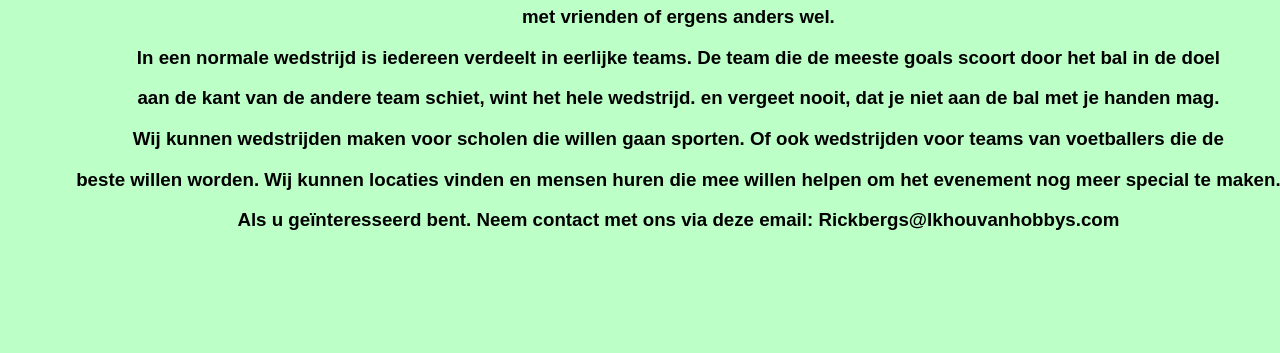
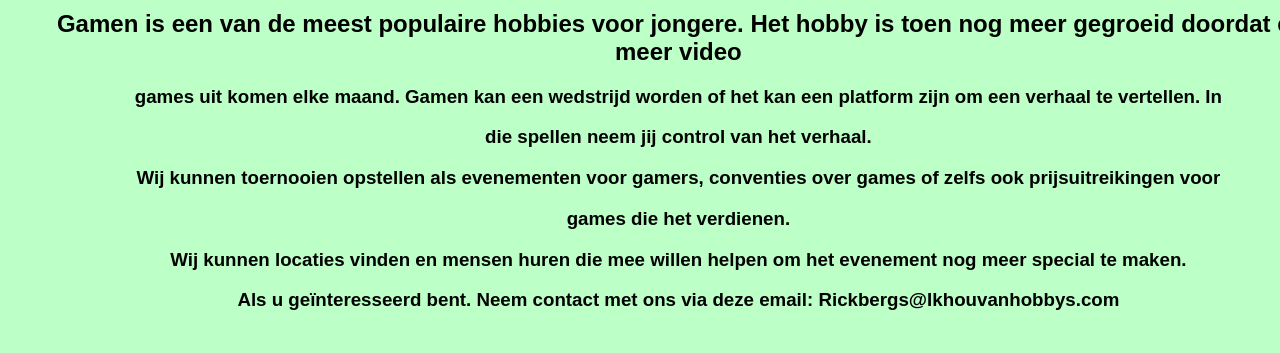
Before and after one commit to RyanFPM/Vistaopdracht2.1, a plain HTML site: page Gamen.html in a window 1280 px wide. Shown: the part 447-800 px from the top of the page. Drawn offline with Linux system fonts and the light colour scheme.

Commit message:
De informatie
jaja

```diff
--- a/Gamen.html
+++ b/Gamen.html
@@ -69,7 +69,7 @@
 
 
 
-
+      <h1>Gamen</h1>
 
       <button onclick="window.location.href='./index.html'" class="btn"> <img src="MicrosoftTeams-image (4).png" alt="game" style="width:700px;height:300px;"></button>
 
@@ -77,14 +77,12 @@
 
 
 
-      <h2 style="color:rgb(0, 0, 0)">  Voetbal is een van de meest populaire sporten die er zijn. Iedereen heeft heus wel eens gevoetbald op schoolplein, in een park</h2>
-        <h3 style="color:rgb(0, 0, 0)">met vrienden of ergens anders wel.</h3>
-        <h3 style="color:rgb(0, 0, 0)">In een normale wedstrijd is iedereen verdeelt in eerlijke teams. De team die de meeste goals scoort door het bal in de doel</h3>
-        <h3 style="color:rgb(0, 0, 0)">aan de kant van de andere team schiet, wint het hele wedstrijd. en vergeet nooit, dat je niet aan de bal met je handen mag.</h3>
-        <h3 style="color:rgb(0, 0, 0)">Wij kunnen wedstrijden maken voor scholen die willen gaan sporten. Of ook wedstrijden voor teams van voetballers die de</h3>
-        <h3 style="color:rgb(0, 0, 0)">beste willen worden.
-
-          Wij kunnen locaties vinden en mensen huren die mee willen helpen om het evenement nog meer special te maken.</h3>
+      <h2 style="color:rgb(0, 0, 0)">Gamen is een van de meest populaire hobbies voor jongere. Het hobby is toen nog meer gegroeid doordat er meer video</h2>
+        <h3 style="color:rgb(0, 0, 0)">games uit komen elke maand. Gamen kan een wedstrijd worden of het kan een platform zijn om een verhaal te vertellen. In</h3>
+        <h3 style="color:rgb(0, 0, 0)">die spellen neem jij control van het verhaal.</h3>
+        <h3 style="color:rgb(0, 0, 0)">Wij kunnen toernooien opstellen als evenementen voor gamers, conventies over games of zelfs ook prijsuitreikingen voor</h3>
+        <h3 style="color:rgb(0, 0, 0)">games die het verdienen.</h3>
+        <h3 style="color:rgb(0, 0, 0)"> Wij kunnen locaties vinden en mensen huren die mee willen helpen om het evenement nog meer special te maken.</h3>
         <h3 style="color:rgb(0, 0, 0)">Als u geïnteresseerd bent. Neem contact met ons via deze email: Rickbergs@Ikhouvanhobbys.com</h3>
 
 
```
Also changed, not shown: bakken.html (+25 -2 lines), muziek.html (+20 -1 lines), programmeren.html (+6 -2 lines).
